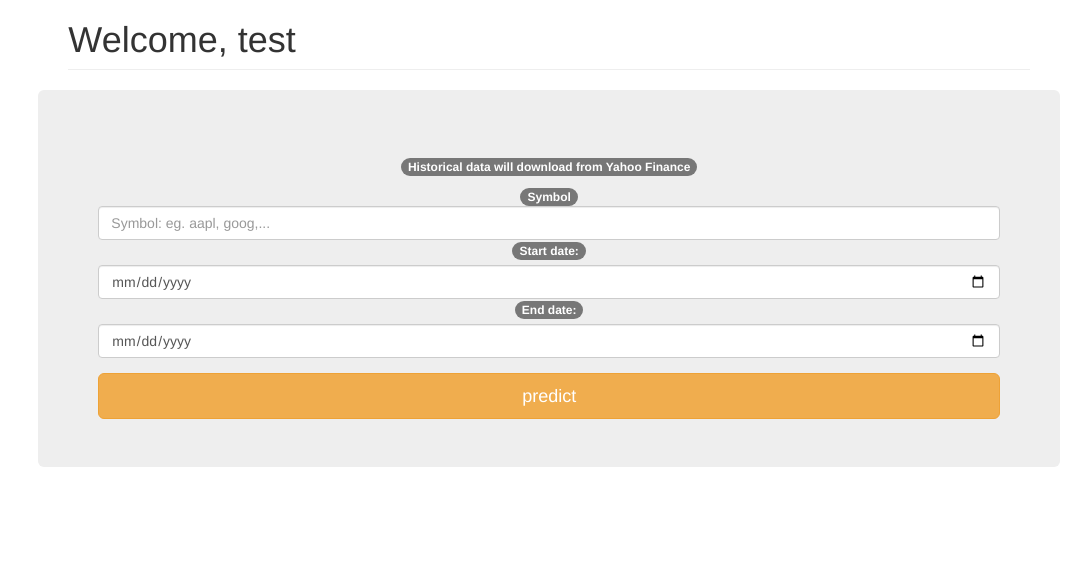
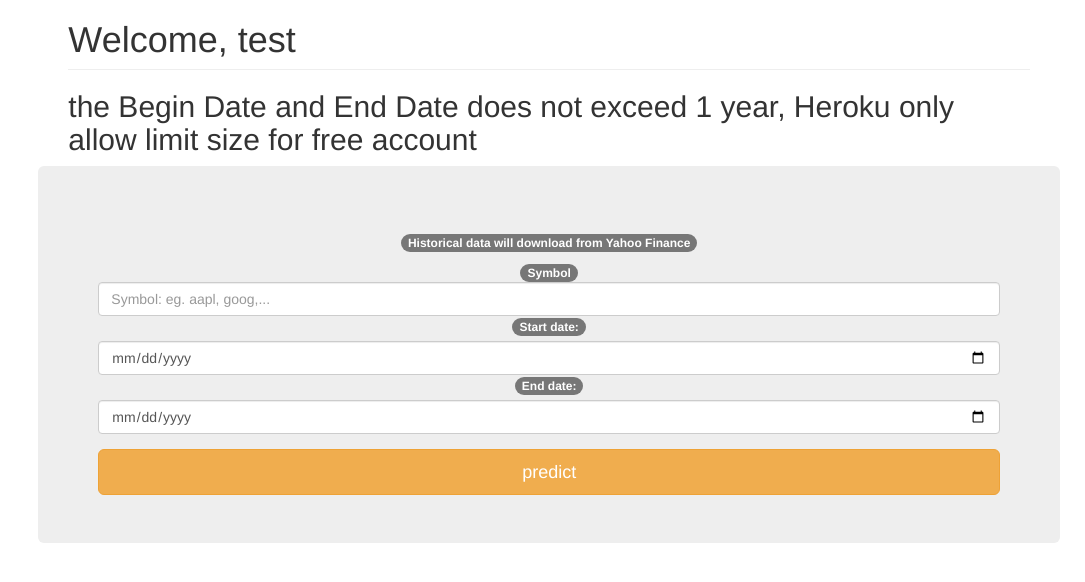
Before and after one commit to nabilbg/test, a Flask app: page /dashboard in a window 1280 px wide. Shown: the part 50-632 px from the top of the page, without its empty margins (195-1280 px from the left). Run offline with Flask 2, Linux system fonts and the light colour scheme; a user stored in the database is signed in; some libraries are stand-ins or nearby versions.

Commit message:
add note

```diff
--- a/templates/dashboard.html
+++ b/templates/dashboard.html
@@ -33,6 +33,9 @@ Dashboard
     <div class="container-fluid">
         <div class="col-sm-9 col-sm-offset-3 col-md-10 col-md-offset-2 main">
           <h1 class="page-header">Welcome, {{ name }}</h1>
+          <div>
+              <h2>the Begin Date and End Date does not exceed 1 year, Heroku only allow limit size for free account</h2>
+          </div>
           <div class="row align-middle">
               <div class="row align-middle">
                   <script type="text/javascript">
```
